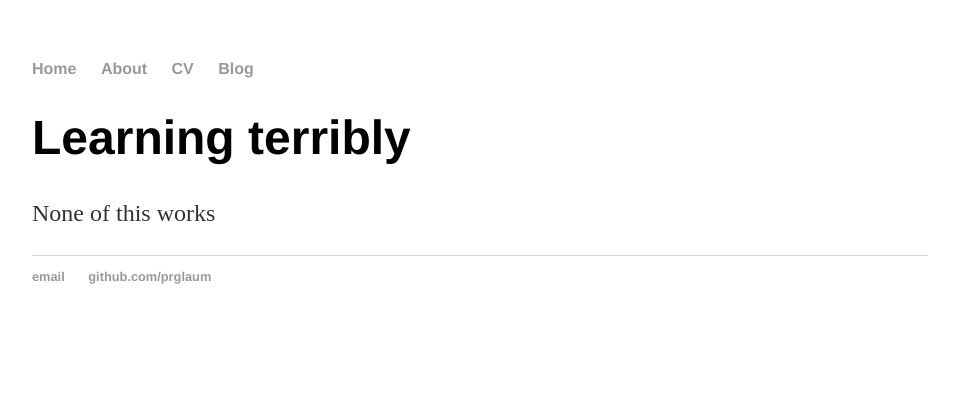
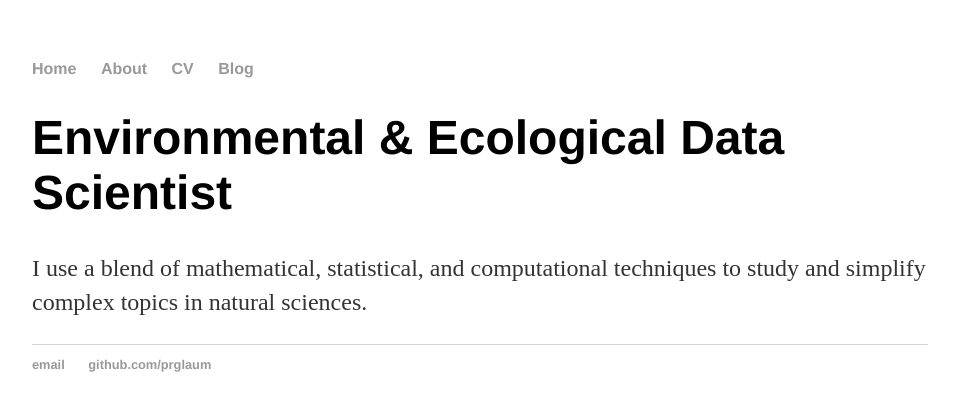
Before and after one commit to prglaum/prglaum.github.io, a Jekyll site: the page built from about/index.html, in a window 1280 px wide. Shown: the top 411 px of the page, without its empty margins (160-1119 px from the left). Built offline with Jekyll 4.4.1, drawn with Linux system fonts in a browser that asks for light colours.

Commit message:
Update index.html

```diff
--- a/about/index.html
+++ b/about/index.html
@@ -3,6 +3,6 @@ layout: default
 title: Paul about
 ---
 <div class="blurb">
-	<h1>Learning terribly</h1>
-	<p>None of this works</a></p>
+	<h1>Environmental & Ecological Data Scientist </h1>
+	<p>I use a blend of mathematical, statistical, and computational techniques to study and simplify complex topics in natural sciences. </p>
 </div><!-- /.blurb -->
```
